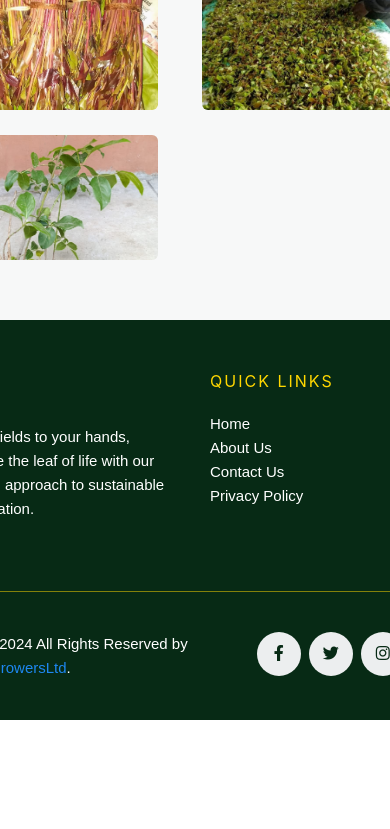
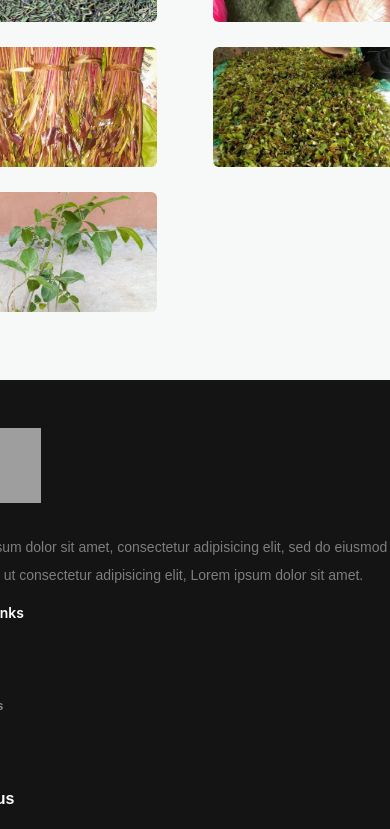
Before and after one commit to SaretoTracy/KhatKenyaGrowers, a React (Create React App) app: page /products in a window 390 px wide. Shown: the part 1156-1985 px from the top of the page. Before the commit the page ends 1876 px from the top, so only its background shows below. Built offline with nearby package versions, Linux system fonts and the light colour scheme; grey boxes are pictures that could not be loaded.

Commit message:
add another footer design

```diff
--- /dev/null
+++ b/src/Components/Footer/Footer.css
@@ -0,0 +1,223 @@
+ul {
+    margin: 0px;
+    padding: 0px;
+  }
+  .footer-section {
+    background: #151414;
+    position: relative;
+  }
+  .footer-cta {
+    border-bottom: 1px solid #373636;
+    display: block; /* Ensure footer-cta is not using flexbox */
+  }
+  .footer-cta .row {
+    display: flex; /* Flex container for the row */
+    flex-wrap: wrap; /* Allow items to wrap to the next line */
+  }
+  .single-cta {
+    display: flex; /* Use flexbox for alignment */
+    align-items: center;
+  }
+  .single-cta i {
+    color: #ff5e14;
+    font-size: 30px;
+    margin-right: 15px;
+  }
+  .cta-text {
+    padding-left: 15px;
+  }
+  .cta-text h4 {
+    color: #fff;
+    font-size: 20px;
+    font-weight: 600;
+    margin-bottom: 2px;
+  }
+  .cta-text span {
+    color: #757575;
+    font-size: 15px;
+  }
+  .footer-content {
+    position: relative;
+    z-index: 2;
+  }
+  .footer-pattern img {
+    position: absolute;
+    top: 0;
+    left: 0;
+    height: 330px;
+    background-size: cover;
+    background-position: 100% 100%;
+  }
+  .footer-logo {
+    margin-bottom: 30px;
+  }
+  .footer-logo img {
+    max-width: 200px;
+  }
+  .footer-text p {
+    margin-bottom: 14px;
+    font-size: 14px;
+    color: #7e7e7e;
+    line-height: 28px;
+  }
+  .footer-social-icon span {
+    color: #fff;
+    display: block;
+    font-size: 20px;
+    font-weight: 700;
+    font-family: 'Poppins', sans-serif;
+    margin-bottom: 20px;
+  }
+  .footer-social-icon a {
+    color: #fff;
+    font-size: 16px;
+    margin-right: 15px;
+  }
+  .footer-social-icon i {
+    height: 40px;
+    width: 40px;
+    text-align: center;
+    line-height: 38px;
+    border-radius: 50%;
+  }
+  .facebook-bg {
+    background: #3B5998;
+  }
+  .twitter-bg {
+    background: #55ACEE;
+  }
+  .google-bg {
+    background: #DD4B39;
+  }
+  .footer-widget-heading h3 {
+    color: #fff;
+    font-size: 20px;
+    font-weight: 600;
+    margin-bottom: 40px;
+    position: relative;
+  }
+  .footer-widget-heading h3::before {
+    content: "";
+    position: absolute;
+    left: 0;
+    bottom: -15px;
+    height: 2px;
+    width: 50px;
+    background: #ff5e14;
+  }
+  .footer-widget ul {
+    padding: 0; /* Remove default padding */
+    list-style: none; /* Remove default list styling */
+  }
+  .footer-widget ul li {
+    margin-bottom: 12px;
+  }
+  .footer-widget ul li a:hover {
+    color: #ff5e14;
+  }
+  .footer-widget ul li a {
+    color: #878787;
+    text-transform: capitalize;
+  }
+
+  .copyright-area {
+    background: #202020;
+    padding: 25px 0;
+  }
+  .copyright-text p {
+    margin: 0;
+    font-size: 14px;
+    color: #878787;
+  }
+  .copyright-text p a {
+    color: #ff5e14;
+  }
+  .footer-menu {
+    text-align: right; /* Align menu to the right */
+  }
+  .footer-menu ul {
+    padding: 0; /* Remove default padding */
+    list-style: none; /* Remove default list styling */
+  }
+  .footer-menu li {
+    display: inline-block;
+    margin-left: 20px;
+  }
+  .footer-menu li:hover a {
+    color: #ff5e14;
+  }
+  .footer-menu li a {
+    font-size: 14px;
+    color: #878787;
+  }
+
+  /* Media Queries for Responsiveness */
+  @media (max-width: 1200px) {
+    .footer-widget ul li {
+      width: 100%; /* Make list items full width */
+    }
+  }
+
+  @media (max-width: 992px) {
+    .footer-widget-heading h3 {
+      font-size: 18px;
+      margin-bottom: 30px;
+    }
+    .footer-widget ul li {
+      width: 50%; /* Adjust list items width */
+    }
+    .footer-logo img {
+      max-width: 150px;
+    }
+  }
+
+  @media (max-width: 768px) {
+    .footer-cta .row {
+      flex-direction: column; /* Stack cta items vertically */
+    }
+    .footer-widget-heading h3 {
+      font-size: 16px;
+      margin-bottom: 20px;
+    }
+    .footer-widget ul li {
+      width: 100%; /* Make list items full width */
+    }
+    .footer-logo img {
+      max-width: 120px;
+    }
+  }
+
+  @media (max-width: 576px) {
+    .footer-widget-heading h3 {
+      font-size: 14px;
+      margin-bottom: 15px;
+    }
+    .footer-widget ul li {
+      width: 100%; /* Make list items full width */
+    }
+    .footer-logo img {
+      max-width: 100px;
+    }
+    .footer-social-icon span {
+      font-size: 16px;
+    }
+    .footer-social-icon a {
+      font-size: 14px;
+      margin-right: 10px;
+    }
+    .footer-social-icon i {
+      height: 30px;
+      width: 30px;
+      line-height: 28px;
+    }
+    .copyright-area {
+      padding: 15px 0;
+    }
+    .footer-menu {
+      text-align: center; /* Center align menu */
+    }
+    .footer-menu li {
+      display: block;
+      margin: 10px 0; /* Add spacing between menu items */
+    }
+  }
--- a/src/Components/Footer/Footer.js
+++ b/src/Components/Footer/Footer.js
@@ -1,186 +1,76 @@
 import React from 'react';
-import styled from 'styled-components';
-import { Link } from 'react-router-dom';
-import logo from '/home/developer/khat/src/assets/logo.jpeg'
+import './Footer.css'; // Ensure you import the updated CSS
+
 const Footer = () => {
   return (
-    <FooterContainer>
-      <FooterContent>
-        <Row>
-          <Column>
-          <Logo href="/">
-        <img src={logo} alt="Khat Marketing" />
-      </Logo>
-            <Text>
-            From our fields to your hands, experience the leaf of life with our pioneering approach to sustainable khat cultivation.
-            </Text>
-          </Column>
+    <footer className="footer-section">
+      <div className="container">
 
-          <Column>
-            <Title>Quick Links</Title>
-            <LinksList><ListItem><FooterLink href="/">Home</FooterLink></ListItem>
-              <ListItem><FooterLink href="/about/">About Us</FooterLink></ListItem>
-              <ListItem><FooterLink href="/contact/">Contact Us</FooterLink></ListItem>
+        <div className="footer-content pt-5 pb-5">
+          <div className="row">
+            <div className="col-xl-4 col-lg-4 mb-50">
+              <div className="footer-widget">
+                <div className="footer-logo">
+                  <a href="index.html">
+                    <img src="https://i.ibb.co/QDy827D/ak-logo.png" className="img-fluid" alt="logo" />
+                  </a>
+                </div>
+                <div className="footer-text">
+                  <p>Lorem ipsum dolor sit amet, consectetur adipisicing elit, sed do eiusmod tempor incididunt ut consectetur adipisicing elit, Lorem ipsum dolor sit amet.</p>
+                </div>
 
-              <ListItem><FooterLink href="/privacy-policy">Privacy Policy</FooterLink></ListItem>
+              </div>
+            </div>
+            <div className="col-xl-4 col-lg-4 col-md-6 mb-30">
+              <div className="footer-widget">
+                <div className="footer-widget-heading">
+                  <h3>Useful Links</h3>
+                </div>
+                <ul>
+                  <li><a href="#">Home</a></li>
 
-            </LinksList>
-          </Column>
-        </Row>
-        <Divider />
-      </FooterContent>
-      <FooterBottom>
-        <Row>
-          <BottomLeft>
-            <Copyright>
-              Copyright &copy; 2024 All Rights Reserved by <Link to="/">KhatKenyaGrowersLtd</Link>.
-            </Copyright>
-          </BottomLeft>
-          <BottomRight>
-            <SocialIcons>
-              <SocialIcon href="#"><i className="fab fa-facebook-f"></i></SocialIcon>
-              <SocialIcon href="#"><i className="fab fa-twitter"></i></SocialIcon>
-              <SocialIcon href="#"><i className="fab fa-instagram"></i></SocialIcon>
+                  <li><a href="#">Services</a></li>
 
-            </SocialIcons>
-          </BottomRight>
-        </Row>
-      </FooterBottom>
-    </FooterContainer>
+                  <li><a href="#">Contact</a></li>
+
+                </ul>
+              </div>
+            </div>
+            <div className="col-xl-4 col-lg-4 col-md-6 mb-50">
+            <div className="footer-social-icon">
+                  <span>Follow us</span>
+                  <a href="#"><i className="fab fa-facebook-f facebook-bg"></i></a>
+                  <a href="#"><i className="fab fa-twitter twitter-bg"></i></a>
+                  <a href="#"><i className="fab fa-google-plus-g google-bg"></i></a>
+                </div>
+            </div>
+          </div>
+        </div>
+      </div>
+      <div className="copyright-area">
+        <div className="container">
+          <div className="row">
+            <div className="col-xl-6 col-lg-6 text-center text-lg-left">
+              <div className="copyright-text">
+                <p>Copyright &copy; 2024, All Right Reserved <a href="https://codepen.io/anupkumar92/">Khat Kenya Growers</a></p>
+              </div>
+            </div>
+            <div className="col-xl-6 col-lg-6 d-none d-lg-block text-right">
+              <div className="footer-menu">
+                <ul>
+                  <li><a href="#">Home</a></li>
+                  <li><a href="#">Terms</a></li>
+                  <li><a href="#">Privacy</a></li>
+                  <li><a href="#">Policy</a></li>
+
+                </ul>
+              </div>
+            </div>
+          </div>
+        </div>
+      </div>
+    </footer>
   );
-};
+}
 
 export default Footer;
-
-const FooterContainer = styled.footer`
-  background-color: #072A15;
-  padding: 45px 0 20px;
-  font-size: 15px;
-  line-height: 24px;
-  color: #fff;
-  overflow:hidden;
-`;
-
-const FooterContent = styled.div`
-  max-width: 1200px;
-  margin: 0 auto;
-
-`;
-const Logo = styled.a`
-  padding: 1rem 0;
-
-  img {
-    height: 40px; /* Adjust the height as needed */
-  }
-`;
-const Row = styled.div`
-  display: flex;
-  justify-content:space-between;
-  flex-wrap: wrap;
-  margin: 0 -15px;
-`;
-
-const Column = styled.div`
-  flex: 1;
-  max-width: 33.33%;
-  padding: 0 15px;
-  @media (max-width: 767px) {
-    max-width: 100%;
-    margin-bottom: 30px;
-  }
-`;
-
-const Title = styled.h6`
-  color: #ffd700;
-  font-size: 16px;
-  text-transform: uppercase;
-  margin-top: 5px;
-  letter-spacing: 2px;
-`;
-
-const Text = styled.p`
-  color: #fff;
-`;
-
-const LinksList = styled.ul`
-  padding-left: 0;
-  list-style: none;
-`;
-
-const ListItem = styled.li`
-  display: block;
-`;
-
-const FooterLink = styled.a`
-  color: #fff;
-  transition: color 0.3s;
-
-  &:hover {
-    color: #ffd700;
-    text-decoration: none;
-  }
-`;
-
-const Divider = styled.hr`
-  border-top-color:#ffd700;
-  opacity: 0.5;
-`;
-
-const FooterBottom = styled.div`
-  max-width: 1200px;
-  margin: 0 auto;
-  padding-top: 20px;
-`;
-
-const BottomLeft = styled.div`
-  flex: 1;
-  @media (max-width: 767px) {
-    text-align: center;
-    margin-bottom: 20px;
-  }
-`;
-
-const BottomRight = styled.div`
-  flex: 1;
-  text-align: right;
-  @media (max-width: 767px) {
-    text-align: center;
-  }
-`;
-
-const Copyright = styled.p`
-  margin: 0;
-`;
-
-
-const SocialIcons = styled.ul`
-  padding-left: 0;
-  list-style: none;
-  margin: 0;
-  display: flex;
-  justify-content: flex-end;
-
-  @media (max-width: 767px) {
-    justify-content: center;
-  }
-`;
-
-const SocialIcon = styled.a`
-  background-color: #eceeef;
-  color: #072A15;
-  font-size: 16px;
-  display: inline-block;
-  line-height: 44px;
-  width: 44px;
-  height: 44px;
-  text-align: center;
-  margin-right: 8px;
-  border-radius: 50%;
-  transition: all 0.2s linear;
-
-  &:hover {
-
-    background-color: #ffd700;
-  }
-
-`;
--- a/src/Components/Home/Home.js
+++ b/src/Components/Home/Home.js
@@ -5,7 +5,7 @@ import CountUp from 'react-countup';
 import './Home.css'
 const AboutSection = styled.section`
   position: relative;
-  padding: 120px 0px;
+ width: calc(min(76.5rem, 90%));
   margin: 0 auto;
 `;
 
--- a/src/Components/Navbar/Navbar.js
+++ b/src/Components/Navbar/Navbar.js
@@ -1,7 +1,8 @@
 import React, { useState } from 'react';
 import styled from 'styled-components';
 import { Link } from 'react-router-dom';
-import logo from '/home/developer/khat/src/assets/logo.jpeg'
+import logo from '/home/developer/khat/src/assets/logo.jpeg';
+
 const Navbar = () => {
   const [isOpen, setIsOpen] = useState(false);
 
@@ -10,6 +11,7 @@ const Navbar = () => {
   };
 
   return (
+    <>
       <Nav>
         <Logo href="/">
           <img src={logo} alt="Khat Marketing" />
@@ -20,13 +22,17 @@ const Navbar = () => {
           <span />
         </Hamburger>
         <Menu isOpen={isOpen}>
-        <MenuLink to="/"><i class="fa fa-home" aria-hidden="true"></i>Home</MenuLink>
-        <MenuLink to="/about"><i class="fa fa-briefcase" aria-hidden="true"></i>About</MenuLink>
-        <MenuLink to="/services"><i class="fa fa-truck" aria-hidden="true"></i>Services</MenuLink>
-        <MenuLink to="/products"><i class="fa fa-leaf" aria-hidden="true"></i>Products</MenuLink>
-        <MenuLink to="/contact"><i class="fa fa-address-book" aria-hidden="true"></i>Contact</MenuLink>
+          <MenuLink to="/"><i className="fa fa-home" aria-hidden="true"></i>Home</MenuLink>
+          <MenuLink to="/about"><i className="fa fa-briefcase" aria-hidden="true"></i>About</MenuLink>
+          <MenuLink to="/services"><i className="fa fa-truck" aria-hidden="true"></i>Services</MenuLink>
+          <MenuLink to="/products"><i className="fa fa-leaf" aria-hidden="true"></i>Products</MenuLink>
+          <MenuLink to="/contact"><i className="fa fa-address-book" aria-hidden="true"></i>Contact</MenuLink>
         </Menu>
       </Nav>
+      <Main>
+        {/* Other components go here */}
+      </Main>
+    </>
   );
 };
 
@@ -37,6 +43,7 @@ const Nav = styled.nav`
   width: 100%;
   top: 0;
   left: 0;
+  height: 60px; /* Define the height of the navbar */
   padding: 0 0.8rem;
   display: flex;
   justify-content: space-between;
@@ -70,7 +77,6 @@ const Hamburger = styled.div`
 
   @media (max-width: 768px) {
     display: flex;
-
   }
 `;
 
@@ -112,3 +118,8 @@ const MenuLink = styled(Link)`
     padding: 0.5rem 0;
   }
 `;
+
+const Main = styled.main`
+  margin-top: 60px; /* Equal to the height of the navbar */
+  padding: 1rem;
+`;
--- a/src/Components/Products/Products.css
+++ b/src/Components/Products/Products.css
@@ -1,17 +1,19 @@
 body {
     background-color: #F7F8F8;
-    min-height: 100vh;
+
     margin: 0 auto;
 }
 
 .main-content > div {
     width: calc(min(76.5rem, 90%));
+    overflow: hidden;
+    margin-left: 10px;
 }
 
 .main-content {
     display: flex;
     justify-content: center;
-
+    overflow: hidden;
     padding-top: 50px;
     padding-bottom: 50px;
 }
@@ -37,6 +39,7 @@ body {
 
 .uk-navbar-nav {
     justify-content: center;
+    overflow: hidden;
     font-family: "Catamaran", sans-serif;
     gap: 15px;
     margin-bottom: 35px;
@@ -74,10 +77,11 @@ body {
 
 .img-gal {
     height: 400px;
-    width: 90%;
+    width: 85%;
     object-fit: cover;
     transition: 0.5s all ease-in-out;
     border-radius: 6px;
+
 }
 
 .img-gallery-container > li:hover > img {
@@ -88,7 +92,7 @@ body {
 /* Media Queries for responsive images */
 @media screen and (max-width: 1100px) {
     .img-gal {
-        height: 300px;
+        height: 290px;
     }
 }
 
@@ -100,6 +104,6 @@ body {
 
 @media screen and (max-width: 480px) {
     .img-gal {
-        height: 125px;
+        height: 120px;
     }
 }
--- a/src/Components/Service/Service.css
+++ b/src/Components/Service/Service.css
@@ -20,7 +20,7 @@ body {
 section {
   padding-block: min(20vh, 2rem);
   width: calc(min(76.5rem, 90%));
-  margin-inline: auto;
+  margin:0 auto;
   color: #111;
 }
 
@@ -30,7 +30,7 @@ section h2 {
     font-size: 38px;
     font-weight: 700;
     padding-right: 50px;
-    margin-bottom: 15px;
+    margin-bottom: 6px;
     display: inline-block;
     text-transform: capitalize;
     &:before {
@@ -52,7 +52,7 @@ section a {
 }
 
 .container {
-  margin-top: 1em;
+  margin-top: 0.5em;
   display: grid;
   grid-template-columns: repeat(auto-fit, minmax(16rem, 1fr));
   gap: 2rem;
```
Also changed, not shown: src/Components/Service/Service.js (+14 -10 lines). Lines whose indentation alone changed are shown as unchanged.
